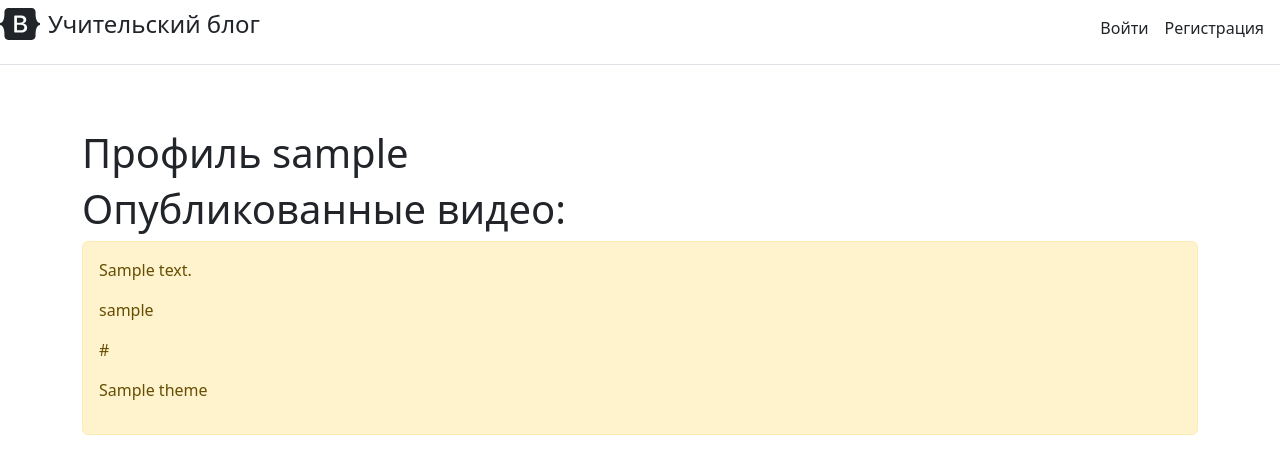
After one commit to DffDee1/teach-blog, a Django app: page /account/1/ in a window 1280 px wide. The commit adds this page. Shown: the top 474 px of the page. Run offline with Django 4.2, Linux system fonts and the light colour scheme; tables that the repository leaves empty hold one stand-in row (values such as "Sample post").

Commit message:
Added user profiles

```diff
--- a/account/urls.py
+++ b/account/urls.py
@@ -5,5 +5,6 @@ from . import views
 urlpatterns = [
     path('login', views.BlogLoginView.as_view(), name='account_login'),
     path('register', views.BlogRegisterView.as_view(), name='account_register'),
-    path('logout', views.LogoutView.as_view(), name='account_logout')
+    path('logout', views.BlogLogoutView.as_view(), name='account_logout'),
+    path('<int:pk>/', views.BlogProfileView.as_view(), name='profile'),
 ]
--- a/account/views.py
+++ b/account/views.py
@@ -1,11 +1,11 @@
 from django.contrib.auth import authenticate, login
-from django.shortcuts import render
 from django.contrib.auth.views import LoginView, LogoutView
 from django.urls import reverse_lazy
-from django.views.generic import CreateView
+from django.views.generic import CreateView, DetailView
 
 from .forms import AuthUserForm, RegUserForm
 from users.models import CustomUser
+from main.models import Link
 
 
 class BlogLoginView(LoginView):
@@ -35,3 +35,14 @@ class BlogRegisterView(CreateView):
 
 class BlogLogoutView(LogoutView):
     next_page = reverse_lazy('home')
+
+
+class BlogProfileView(DetailView):
+    model = CustomUser
+    context_object_name = 'profile'
+    template_name = 'account/profile.html'
+
+    def get_context_data(self, **kwargs):
+        context = super().get_context_data(**kwargs)
+        context['user_links'] = Link.objects.filter(user_id=context['object'].id)
+        return context
--- /dev/null
+++ b/templates/account/profile.html
@@ -0,0 +1,43 @@
+{% extends 'main/base.html'%}
+
+{% block title %}
+Профиль {{ object }}
+{% endblock %}
+
+{% block content %}
+
+    <p><img src="{{object.avatar.url}}"></p>
+
+    <h1>Профиль {{ object }}</h1>
+
+    {% if user.id == object.id %}
+        <h1>Ваши видео:</h1>
+    {% else %}
+        <h1>Опубликованные видео:</h1>
+    {% endif %}
+
+    <div>
+
+      {% if user_links %}
+
+        {% for el in user_links %}
+
+            <div class="alert alert-warning mt-2">
+                <p>{{ el.button_text }}</p>
+                <p>{{ el.user_id }}</p>
+                <p>{{ el.link_address }}</p>
+                <p>{{ el.theme_id }}</p>
+            </div>
+
+        {% endfor %}
+
+
+    {% else %}
+
+      <p>Пока нет ни одного видео</p>
+
+    {% endif %}
+
+  </div>
+
+{% endblock %}
--- a/templates/include/header.html
+++ b/templates/include/header.html
@@ -10,7 +10,7 @@
           {% if user.is_authenticated %}
 
           <a class="me-3 py-2 text-dark text-decoration-none" href="{% url 'add_vid' %}">Добавить видео</a>
-          <a class="me-3 py-2 text-decoration-none" href="/">{{ user.username }}</a>
+          <a class="me-3 py-2 text-decoration-none" href="{% url 'profile' user.id %}">{{ user.username }}</a>
           <a class="me-3 py-2 text-dark text-decoration-none" href="{% url 'account_logout' %}">Выйти</a>
 
           {% else %}
--- a/templates/main/index.html
+++ b/templates/main/index.html
@@ -13,7 +13,7 @@
         {% for el in links %}
             <div class="alert alert-warning mt-2">
                 <h3>{{ el.button_text }}</h3>
-                <p>{{ el.user_id }}</p>
+                <p><a href="{% url 'profile' el.user_id.id %}">{{ el.user_id }}</a></p>
                 <p>{{ el.link_address }}</p>
                 <p>{{ el.theme_id }}</p>
             </div>
--- a/users/models.py
+++ b/users/models.py
@@ -1,5 +1,6 @@
 from django.db import models
 from django.contrib.auth.models import AbstractUser
+from django.urls import reverse
 
 
 class CustomUser(AbstractUser):
```
